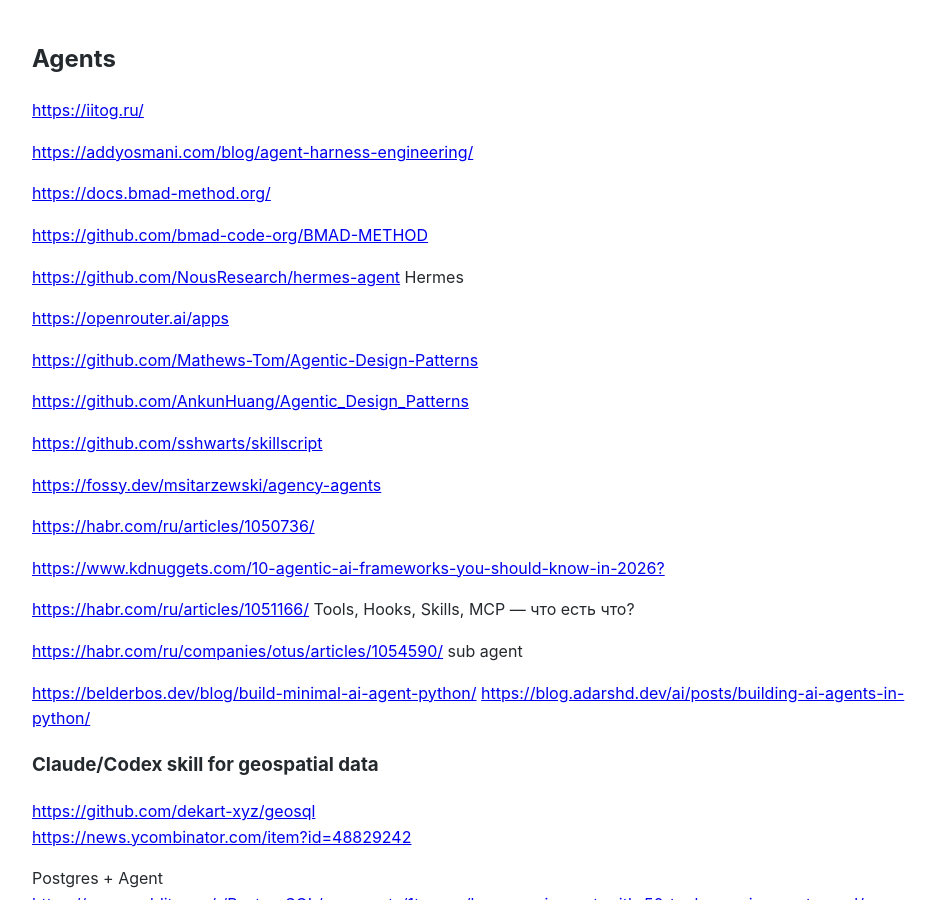
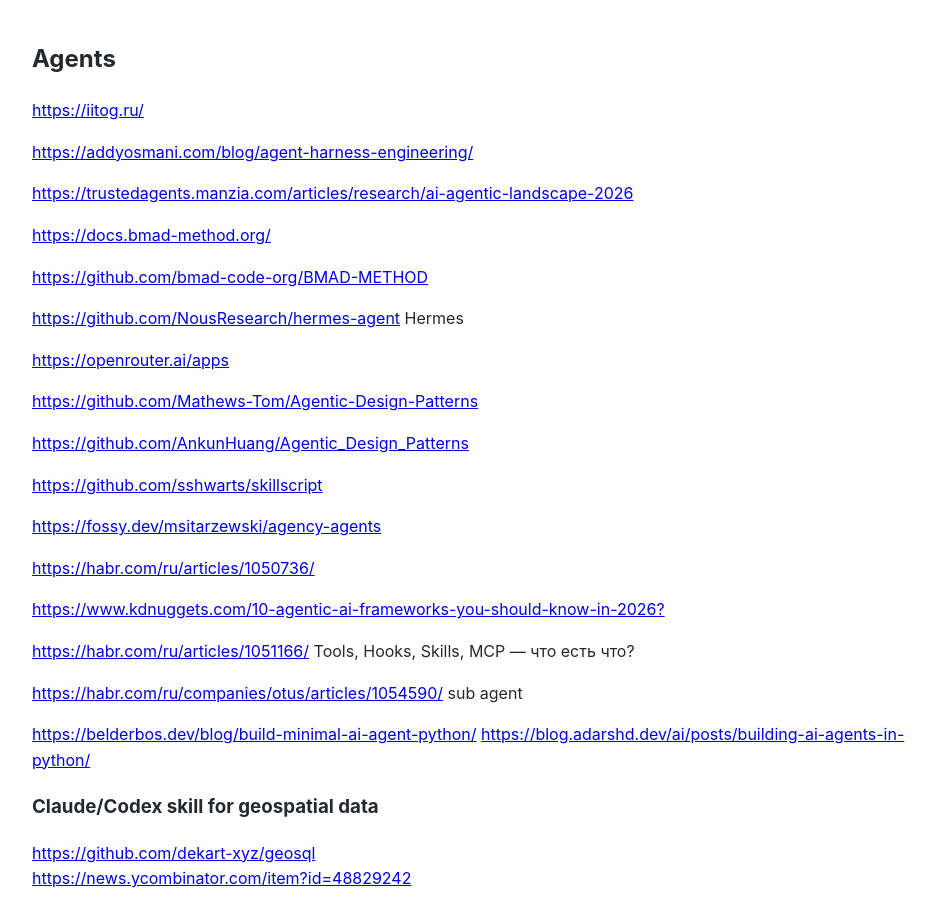
Before and after one commit to Michael-Lubinsky/michael-lubinsky.github.com, a Jekyll site: the page built from ml/agent.md, in a window 1280 px wide and 900 px high. Shown: the whole window, without its empty margins (158-1094 px from the left). Built offline with Jekyll 4.4.1, drawn with Linux system fonts in a browser that asks for light colours; our own code applies the rules of GitHub Pages for plain Markdown files.

Commit message:
Update agent.md

```diff
--- a/ml/agent.md
+++ b/ml/agent.md
@@ -3,6 +3,8 @@
 <https://iitog.ru/>
 
 <https://addyosmani.com/blog/agent-harness-engineering/>
+
+<https://trustedagents.manzia.com/articles/research/ai-agentic-landscape-2026>
 
 <https://docs.bmad-method.org/>
 
```
